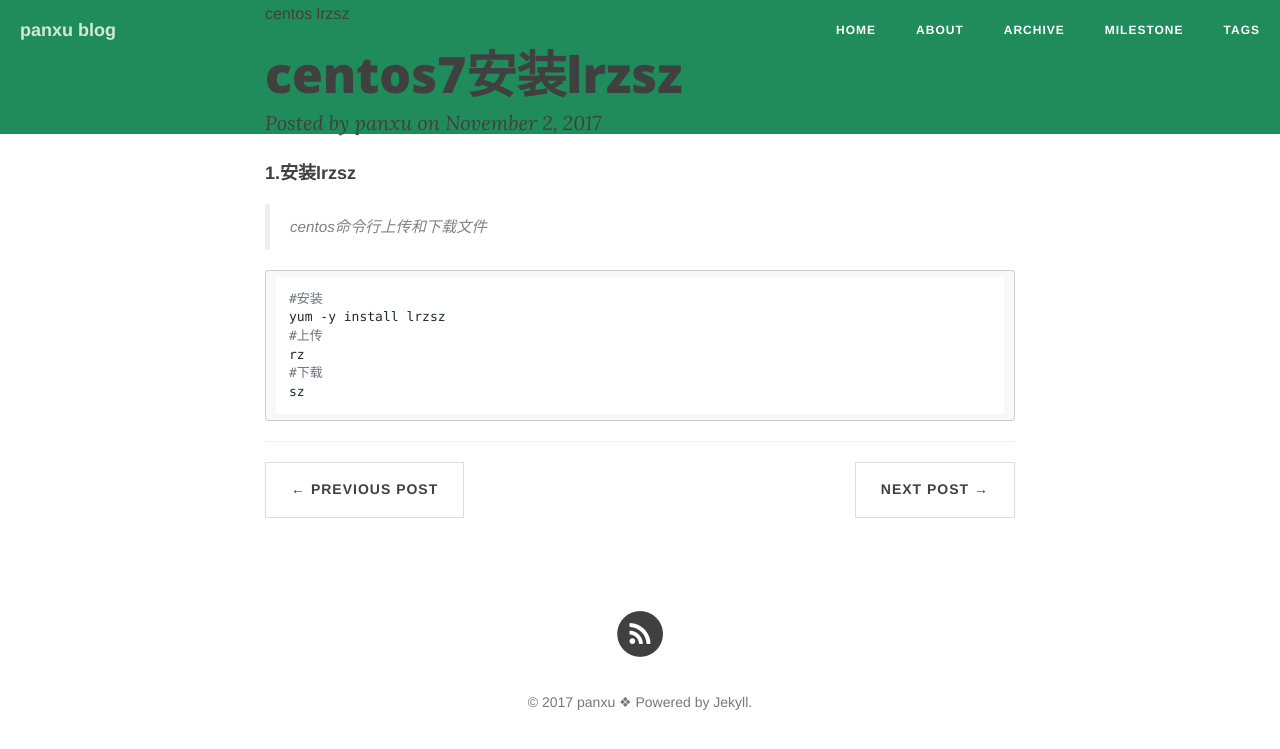
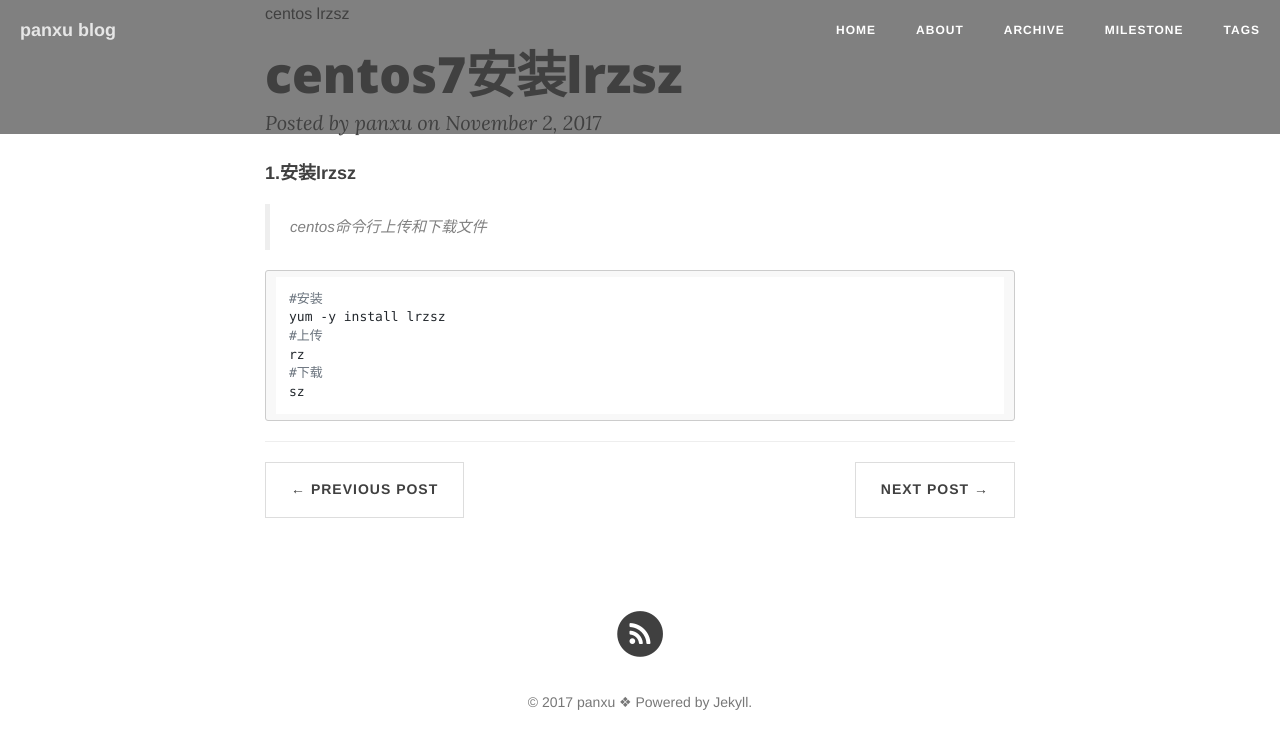
Before and after one commit to panxus/panxus.github.io, a Jekyll site: the page built from _posts/2017-11-02-lrzsz.md, in a window 1280 px wide. Shown: the top 749 px of the page. Built offline with Jekyll 4.4.1, drawn with Linux system fonts in a browser that asks for light colours; nearby versions of some CDN libraries; comment, search, counter and statistics services are not loaded.

Commit message:
css update

```diff
--- a/_layouts/post.html
+++ b/_layouts/post.html
@@ -4,9 +4,9 @@ layout: default
 
 <!-- Post Header -->
 <style type="text/css">
-    header.intro-header{
+    /*header.intro-header{
         background-image: url('{{ site.baseurl }}/{% if page.header-img %}{{ page.header-img }}{% else %}{{ site.header-img }}{% endif %}')
-    }
+    }*/
 </style>
 <header class="intro-header" >
     <div class="container">
```
